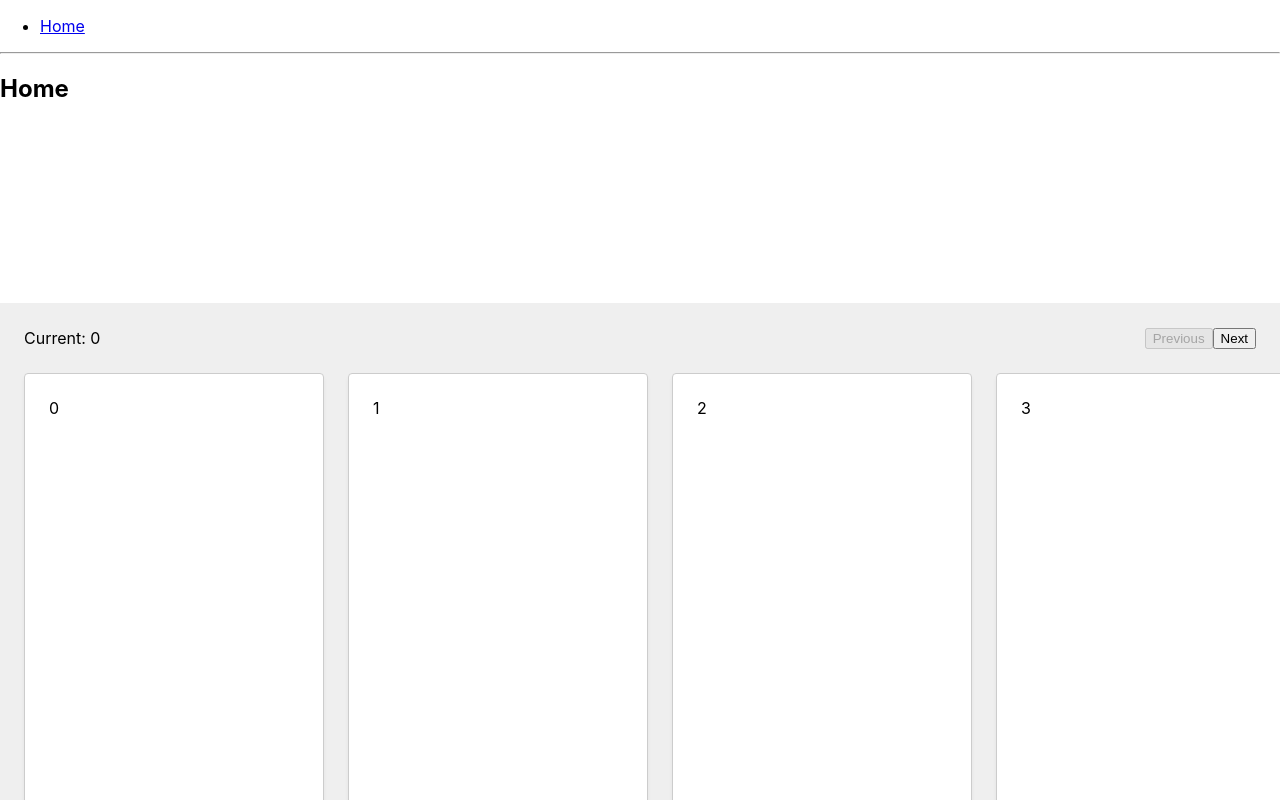
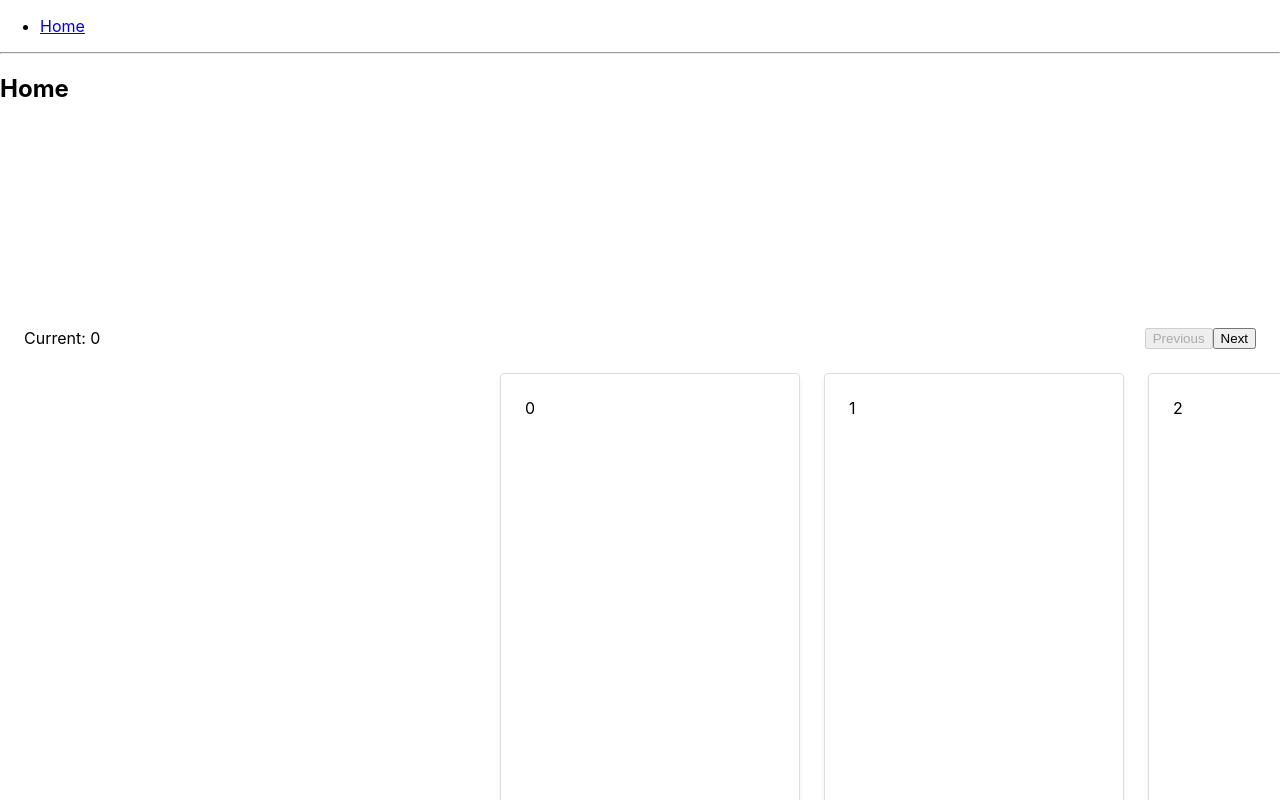
Before and after one commit to xdmorgan/animation-sandbox-react, a React (Create React App) app: page / in a window 1280 px wide. Shown: the top 800 px of the page. Built offline with nearby package versions, Linux system fonts and the light colour scheme.

Commit message:
Jump previous items behind fader

```diff
--- a/src/carousel.jsx
+++ b/src/carousel.jsx
@@ -3,7 +3,7 @@ import styles from "./carousel.module.css";
 import anime from "animejs";
 
 const [CARD_WIDTH, CARD_GAP] = [300, 24];
-const [STACK_GAP, STACK_RANGE_X, STACK_RANGE_Y] = [240, 20, 20];
+const [STACK_GAP, STACK_RANGE_X, STACK_RANGE_Y] = [200, 20, 20];
 
 const getTransformX = () => CARD_WIDTH + CARD_GAP;
 const getSlideX = n => n * getTransformX();
@@ -106,9 +106,12 @@ export class Carousel extends Component {
 function convertToAbsoluteLayout({ container, slides }) {
   const containerRect = container.current.getBoundingClientRect();
   container.current.style.height = containerRect.height + 'px';
+  // leave room for stack in absolutely positioned cards
+  const offset = getSelectedOffsetX();
   slides.forEach((slide, idx) => {
     slide.current.style.position = 'absolute'
-    slide.current.style.left = getSlideX(idx) + 'px'
+    slide.current.style.left = (offset + getSlideX(idx)) + 'px'
+    slide.current.style.marginLeft = 0
   })
 }
 
@@ -128,17 +131,29 @@ function animateCarouselIntro({ slides }, complete) {
 }
 
 function animateSlideChange({ slides }, idx){
+  const before = slides.slice(0, idx)
   const active = slides.slice(idx, idx + 1)
-  const rest = slides.slice(0, idx).concat(slides.slice(idx + 1))
-  const shared = { easing: "easeOutExpo", translateX: (getTransformX() * idx) * -1 }
+  const after = slides.slice(idx + 1)
+  const easing = "easeOutExpo"
+  const translateX = getSlideX(idx) * -1;
+  before.forEach( ({ current }, bIdx) => {
+    anime({
+      easing,
+      translateX: translateX - getSelectedOffsetX() + getTransformX(),
+      targets: current,
+      translateY: 0,
+    })
+  })
   anime({
-    ...shared,
+    easing,
+    translateX,
     targets: active.map(({ current }) => current),
     translateY: -24,
   });
   anime({
-    ...shared,
-    targets: rest.map(({ current }) => current),
+    easing,
+    translateX,
+    targets: after.map(({ current }) => current),
     // the reveal stagger can be interrupted and
     // gets stuck at non-zero if this is omitted
     translateY: 0,
--- a/src/carousel.module.css
+++ b/src/carousel.module.css
@@ -3,7 +3,7 @@
   min-height: 80vh;
   margin: 200px 0;
   grid-template-rows: auto 1fr;
-  background: #efefef;
+  background: #fff;
   padding: 24px 0;
 }
 
@@ -17,10 +17,34 @@
 .carousel {
   display: flex;
   height: 100%;
-  margin: 0;
+  max-width: 1440px;
+  margin: 0 auto;
   padding: 0;
   list-style: none;
   position: relative;
+}
+
+.carousel::before,
+.carousel::after {
+  z-index: 1;
+  content: "";
+  position: absolute;
+  left: 300px;
+  top: -24px;
+  height: calc(100% + 24px);
+  /* opacity: 0; */
+}
+
+.carousel::before {
+  width: 116px;
+  background: linear-gradient(90deg, rgba(255,255,255,1) 0%, rgba(255,255,255,0) 100%);
+}
+
+.carousel::after {
+  width: 100vw;
+  background: #fff;
+  transform: translateX(-100%);
+  height: calc(100% + 32px);
 }
 
 .overflow {
@@ -43,8 +67,8 @@
   opacity: 0;
   /* theme */
   padding: 24px;
-  background: white;
-  border: 1px solid #ccc;
+  background: #fff;
+  border: 1px solid #ddd;
   border-radius: 4px;
-  box-shadow: 0 4px 4px rgba(0, 0, 0, 0.05);
+  box-shadow: 0 4px 4px rgba(0, 0, 0, 0.075);
 }
```
